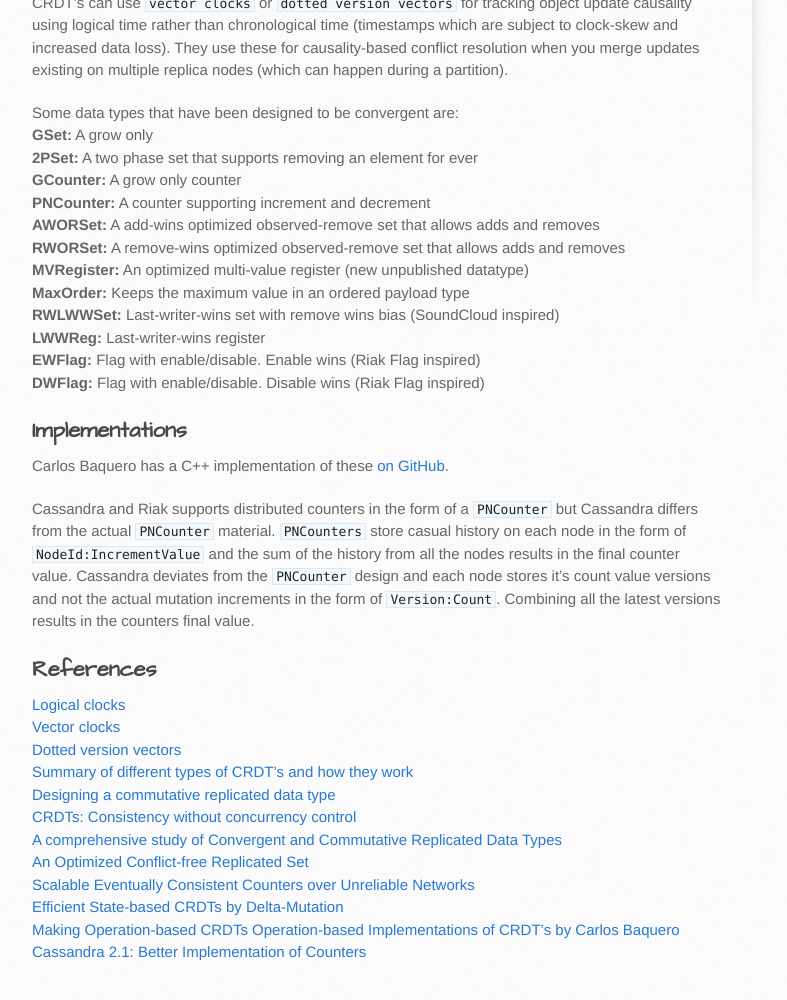
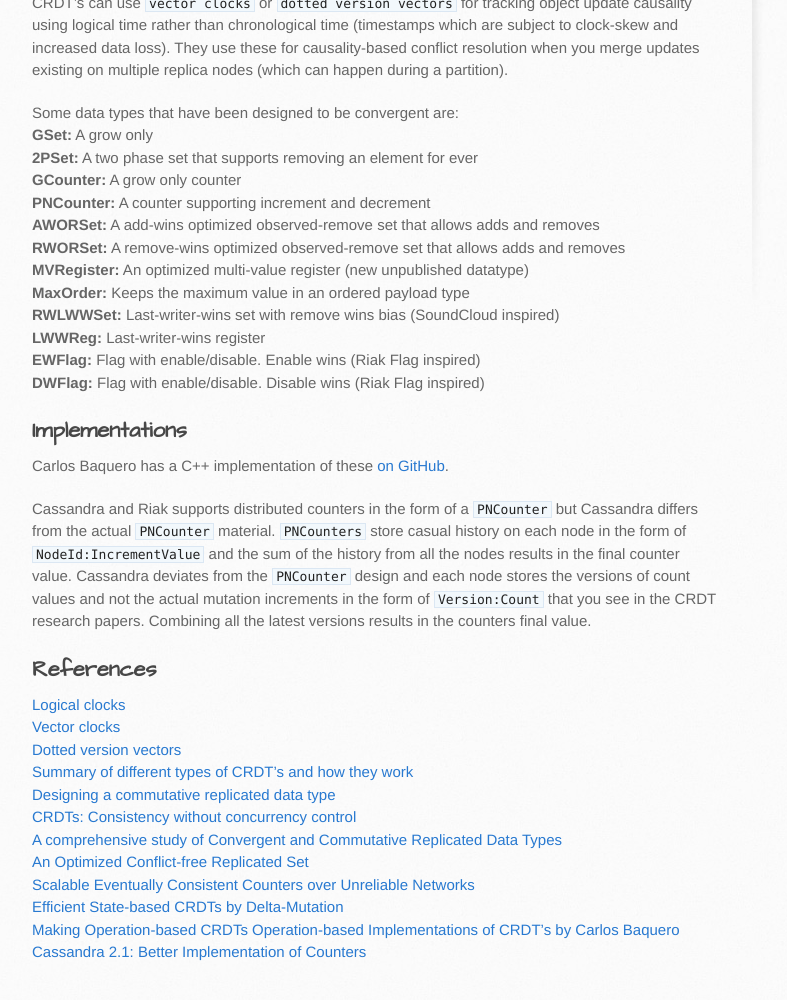
Before and after one commit to simongui/simongui.github.io, a Jekyll site: the page built from distributed-systems/crdt.md, in a window 1280 px wide, cut to the strip 436-1442 px from the top of the page. Shown: the top 1000 px of the strip, without its empty margins (138-925 px from the left). Built offline with Jekyll 4.4.1, drawn with Linux system fonts in a browser that asks for light colours.

Commit message:
no message

```diff
--- a/distributed-systems/crdt.md
+++ b/distributed-systems/crdt.md
@@ -26,7 +26,7 @@
 ## Implementations
 Carlos Baquero has a C++ implementation of these [on GitHub](https://github.com/CBaquero/delta-enabled-crdts){:target="_blank"}.
 
-Cassandra and Riak supports distributed counters in the form of a `PNCounter` but Cassandra differs from the actual `PNCounter` material. `PNCounters` store casual history on each node in the form of `NodeId:IncrementValue` and the sum of the history from all the nodes results in the final counter value. Cassandra deviates from the `PNCounter` design and each node stores it's count value versions and not the actual mutation increments in the form of `Version:Count`. Combining all the latest versions results in the counters final value.
+Cassandra and Riak supports distributed counters in the form of a `PNCounter` but Cassandra differs from the actual `PNCounter` material. `PNCounters` store casual history on each node in the form of `NodeId:IncrementValue` and the sum of the history from all the nodes results in the final counter value. Cassandra deviates from the `PNCounter` design and each node stores the versions of count values and not the actual mutation increments in the form of `Version:Count` that you see in the CRDT research papers. Combining all the latest versions results in the counters final value.
 
 ## References
 [Logical clocks](http://research.microsoft.com/en-us/um/people/lamport/pubs/time-clocks.pdf){:target="_blank"}
```
